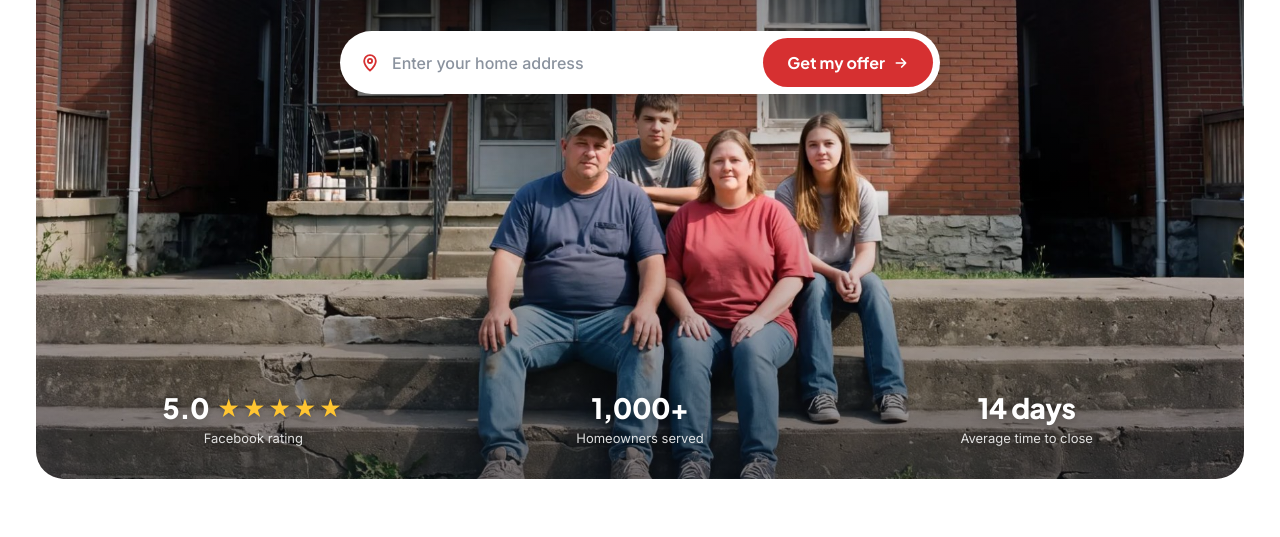
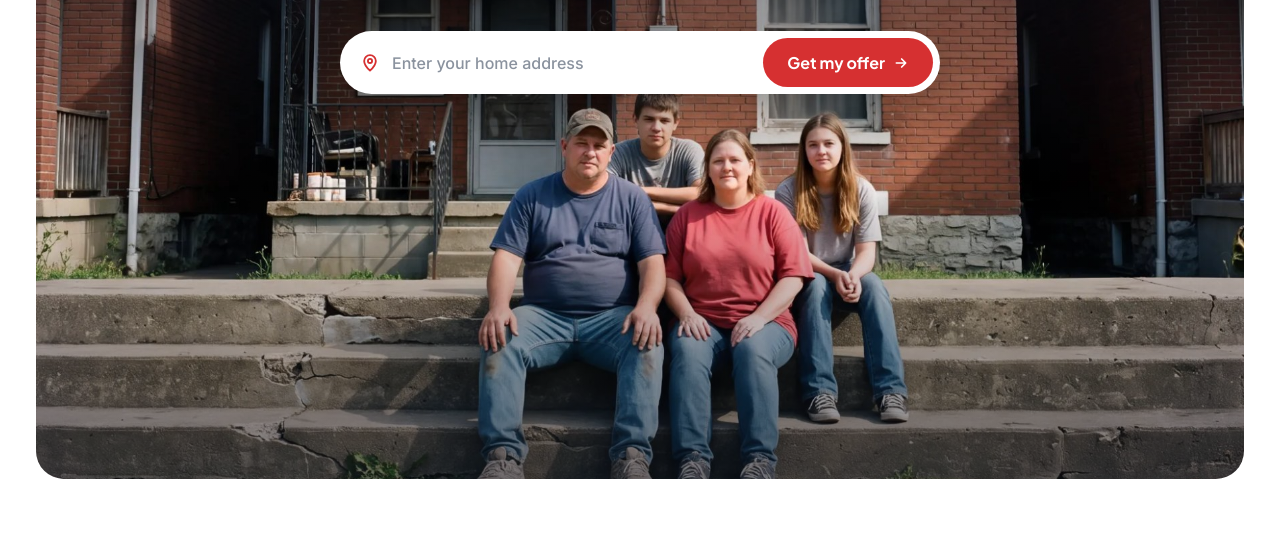
Before and after one commit to pete0723/Bingo-Home-Buyers, a plain HTML site: page cash-offer.html in a window 1280 px wide. Shown: the part 415-952 px from the top of the page. Drawn offline with Linux system fonts and the light colour scheme.

Commit message:
Cash offer page: remove stats row from hero
Co-Authored-By: Claude Opus 5.5 <noreply@anthropic.com>
Claude-Session: https://claude.ai/code/session_01WLkXepiSknKQbNw5FqbbBR

```diff
--- a/cash-offer.html
+++ b/cash-offer.html
@@ -255,6 +255,7 @@
   .hero h1.h1-offer span { display: block; }
   .hero p.sub-offer { font-size: clamp(17px, 1.9vw, 26px); font-weight: 400; color: rgba(255,255,255,.88); max-width: none; margin-bottom: 34px; }
   @media (min-width: 1000px) { .hero .hero-inner { padding-top: 80px; } }
+  .hero { justify-content: flex-start; }
   @media (max-width: 600px) {
     .hero h1.h1-offer { font-size: 36px; }
     .hero h1.h1-offer span { display: inline; }
@@ -421,20 +422,6 @@
           </form>
         </div>
 
-        <div class="hero-stats">
-          <div class="stat">
-            <div class="num">5.0 <span class="stars" aria-hidden="true">★★★★★</span></div>
-            <div class="lbl">Facebook rating</div>
-          </div>
-          <div class="stat">
-            <div class="num">1,000+</div>
-            <div class="lbl">Homeowners served</div>
-          </div>
-          <div class="stat">
-            <div class="num">14 days</div>
-            <div class="lbl">Average time to close</div>
-          </div>
-        </div>
       </section>
     </div>
 
```
